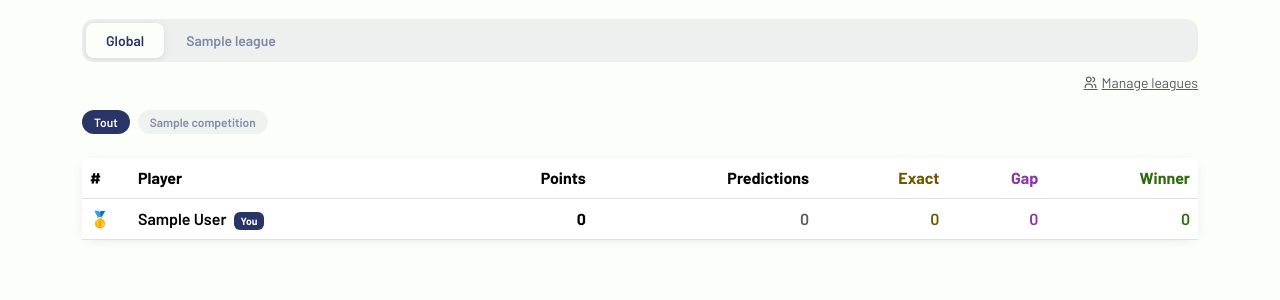
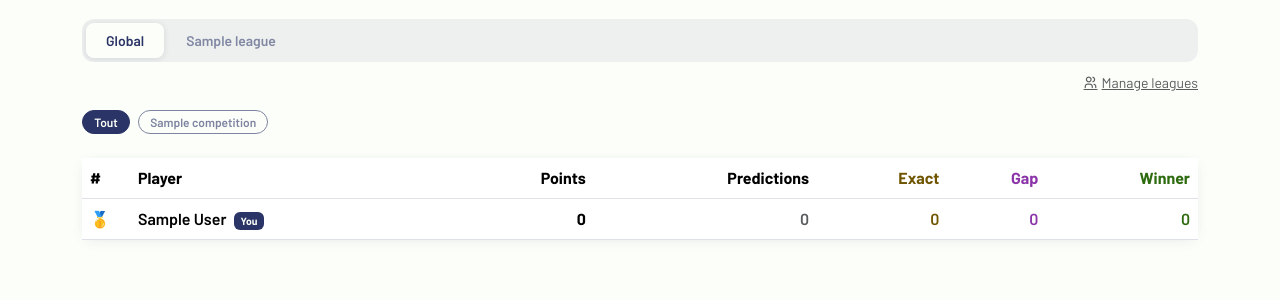
Before and after one commit to AmauryArmengaud/Ovalpronos, a Django app: page /rankings/ in a window 1280 px wide. Shown: the part 160-460 px from the top of the page. Run offline with Django 5.2, Linux system fonts and the light colour scheme; a user stored in the database is signed in; tables that the repository leaves empty hold one stand-in row (values such as "Sample post").

Commit message:
fix: competition filter chips use border style instead of transparent bg

```diff
--- a/static/css/main.css
+++ b/static/css/main.css
@@ -482,24 +482,27 @@ main {
 
 /* ─── Rankings: competition filter chips ──────────────────────────────── */
 .badge.badge-comp {
-  background: var(--color-surface-raised);
-  color: var(--color-text-secondary);
+  background: transparent;
+  color: var(--color-primary);
+  border: 1.5px solid var(--color-primary);
   font-size: var(--text-xs);
   font-weight: 600;
   text-decoration: none;
-  padding: 0.35rem 0.75rem;
+  padding: 0.3rem 0.7rem;
+  opacity: 0.6;
 }
 .badge.badge-comp:hover {
-  background: var(--color-border);
-  color: var(--color-text-primary);
+  opacity: 1;
 }
 .badge.badge-comp-active {
   background: var(--color-primary);
   color: var(--color-text-on-primary);
+  border: 1.5px solid var(--color-primary);
   font-size: var(--text-xs);
   font-weight: 600;
   text-decoration: none;
-  padding: 0.35rem 0.75rem;
+  padding: 0.3rem 0.7rem;
+  opacity: 1;
 }
 
 /* ─── Predictions: competition divider chip ────────────────────────────── */
```
